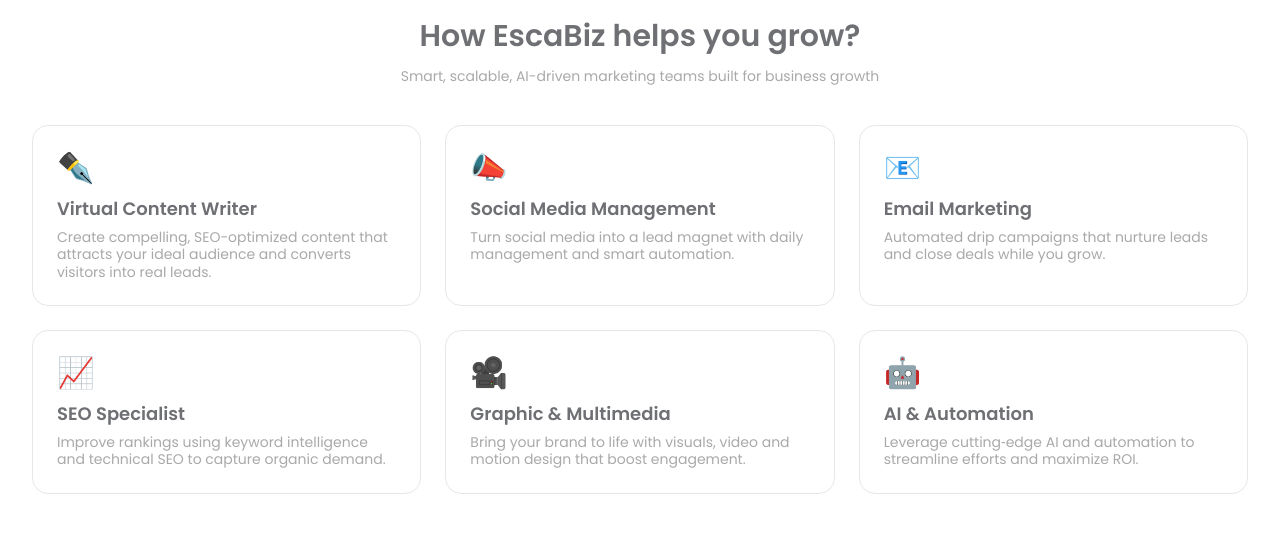
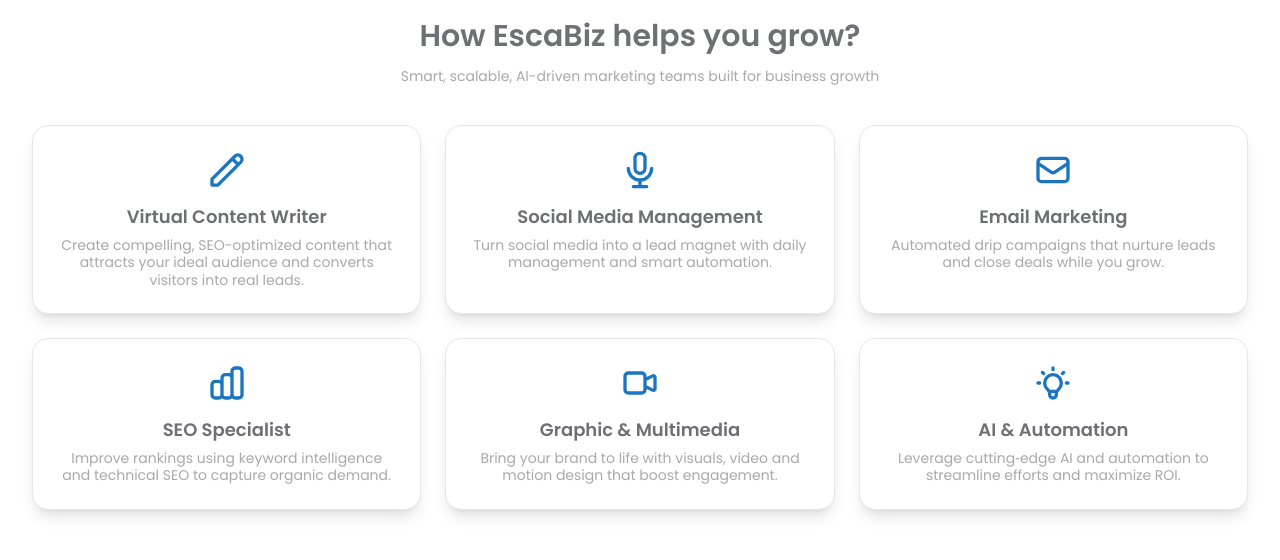
Before and after one commit to Sharmeen-Rauf/escabiz, a Next.js app: page /virtual-staff-augmentation/marketing-vsa in a window 1280 px wide. Shown: the part 4720-5280 px from the top of the page. Built offline with nearby package versions, Linux system fonts and the light colour scheme.

Commit message:
Refactor icon presentation on Marketing VSA page: replace text icons with SVG components for improved visual clarity and consistency, enhance layout with shadow effects and hover interactions for better user experience.

```diff
--- a/src/app/virtual-staff-augmentation/marketing-vsa/page.tsx
+++ b/src/app/virtual-staff-augmentation/marketing-vsa/page.tsx
@@ -400,21 +400,73 @@ export default function MarketingVSAPage() {
             </p>
             <div className="grid grid-cols-1 md:grid-cols-2 lg:grid-cols-3 gap-6">
               {[
-                { icon: "✒️", t: "Virtual Content Writer", d: "Create compelling, SEO-optimized content that attracts your ideal audience and converts visitors into real leads." },
-                { icon: "📣", t: "Social Media Management", d: "Turn social media into a lead magnet with daily management and smart automation." },
-                { icon: "📧", t: "Email Marketing", d: "Automated drip campaigns that nurture leads and close deals while you grow." },
-                { icon: "📈", t: "SEO Specialist", d: "Improve rankings using keyword intelligence and technical SEO to capture organic demand." },
-                { icon: "🎥", t: "Graphic & Multimedia", d: "Bring your brand to life with visuals, video and motion design that boost engagement." },
-                { icon: "🤖", t: "AI & Automation", d: "Leverage cutting‑edge AI and automation to streamline efforts and maximize ROI." },
+                {
+                  icon: (
+                    <svg className="w-10 h-10" fill="none" stroke="currentColor" viewBox="0 0 24 24">
+                      <path strokeLinecap="round" strokeLinejoin="round" strokeWidth={2} d="M15.232 5.232l3.536 3.536m-2.036-5.036a2.5 2.5 0 113.536 3.536L6.5 21.036H3v-3.572L16.732 3.732z" />
+                    </svg>
+                  ),
+                  t: "Virtual Content Writer",
+                  d: "Create compelling, SEO-optimized content that attracts your ideal audience and converts visitors into real leads."
+                },
+                {
+                  icon: (
+                    <svg className="w-10 h-10" fill="none" stroke="currentColor" viewBox="0 0 24 24">
+                      <path strokeLinecap="round" strokeLinejoin="round" strokeWidth={2} d="M19 11a7 7 0 01-7 7m0 0a7 7 0 01-7-7m7 7v4m0 0H8m4 0h4m-4-8a3 3 0 01-3-3V5a3 3 0 116 0v6a3 3 0 01-3 3z" />
+                    </svg>
+                  ),
+                  t: "Social Media Management",
+                  d: "Turn social media into a lead magnet with daily management and smart automation."
+                },
+                {
+                  icon: (
+                    <svg className="w-10 h-10" fill="none" stroke="currentColor" viewBox="0 0 24 24">
+                      <path strokeLinecap="round" strokeLinejoin="round" strokeWidth={2} d="M3 8l7.89 5.26a2 2 0 002.22 0L21 8M5 19h14a2 2 0 002-2V7a2 2 0 00-2-2H5a2 2 0 00-2 2v10a2 2 0 002 2z" />
+                    </svg>
+                  ),
+                  t: "Email Marketing",
+                  d: "Automated drip campaigns that nurture leads and close deals while you grow."
+                },
+                {
+                  icon: (
+                    <svg className="w-10 h-10" fill="none" stroke="currentColor" viewBox="0 0 24 24">
+                      <path strokeLinecap="round" strokeLinejoin="round" strokeWidth={2} d="M9 19v-6a2 2 0 00-2-2H5a2 2 0 00-2 2v6a2 2 0 002 2h2a2 2 0 002-2zm0 0V9a2 2 0 012-2h2a2 2 0 012 2v10m-6 0a2 2 0 002 2h2a2 2 0 002-2m0 0V5a2 2 0 012-2h2a2 2 0 012 2v14a2 2 0 01-2 2h-2a2 2 0 01-2-2z" />
+                    </svg>
+                  ),
+                  t: "SEO Specialist",
+                  d: "Improve rankings using keyword intelligence and technical SEO to capture organic demand."
+                },
+                {
+                  icon: (
+                    <svg className="w-10 h-10" fill="none" stroke="currentColor" viewBox="0 0 24 24">
+                      <path strokeLinecap="round" strokeLinejoin="round" strokeWidth={2} d="M15 10l4.553-2.276A1 1 0 0121 8.618v6.764a1 1 0 01-1.447.894L15 14M5 18h8a2 2 0 002-2V8a2 2 0 00-2-2H5a2 2 0 00-2 2v8a2 2 0 002 2z" />
+                    </svg>
+                  ),
+                  t: "Graphic & Multimedia",
+                  d: "Bring your brand to life with visuals, video and motion design that boost engagement."
+                },
+                {
+                  icon: (
+                    <svg className="w-10 h-10" fill="none" stroke="currentColor" viewBox="0 0 24 24">
+                      <path strokeLinecap="round" strokeLinejoin="round" strokeWidth={2} d="M9.663 17h4.673M12 3v1m6.364 1.636l-.707.707M21 12h-1M4 12H3m3.343-5.657l-.707-.707m2.828 9.9a5 5 0 117.072 0l-.548.547A3.374 3.374 0 0014 18.469V19a2 2 0 11-4 0v-.531c0-.895-.356-1.754-.988-2.386l-.548-.547z" />
+                    </svg>
+                  ),
+                  t: "AI & Automation",
+                  d: "Leverage cutting‑edge AI and automation to streamline efforts and maximize ROI."
+                },
               ].map((c, i) => (
-                <div key={i} className="bg-white border border-gray-200 rounded-2xl p-6 hover:bg-[#1c75c0] hover:border-[#1c75c0] transition-all duration-300 cursor-pointer group">
-                  <div className="text-3xl mb-3 text-[#1c75c0] group-hover:text-white">{c.icon}</div>
-                  <h6 className="text-base sm:text-lg font-semibold text-[#6f7074] group-hover:text-white mb-2 leading-tight">
-                    {c.t}
-                  </h6>
-                  <p className="text-xs sm:text-xs md:text-sm text-[#a9a9a9] group-hover:text-white leading-tight font-normal">
-                    {c.d}
-                  </p>
+                <div key={i} className="bg-white border border-gray-200 rounded-2xl p-6 shadow-lg hover:shadow-[0_0_30px_rgba(28,117,192,0.4)] hover:-translate-y-1 transition-all duration-300 cursor-pointer group relative z-0 hover:z-10">
+                  <div className="flex flex-col items-center text-center">
+                    <div className="mb-4 text-[#1c75c0] flex justify-center">
+                      {c.icon}
+                    </div>
+                    <h6 className="text-base sm:text-lg font-semibold text-[#6f7074] mb-2 leading-tight">
+                      {c.t}
+                    </h6>
+                    <p className="text-xs sm:text-xs md:text-sm text-[#a9a9a9] leading-tight font-normal">
+                      {c.d}
+                    </p>
+                  </div>
                 </div>
               ))}
             </div>
```
